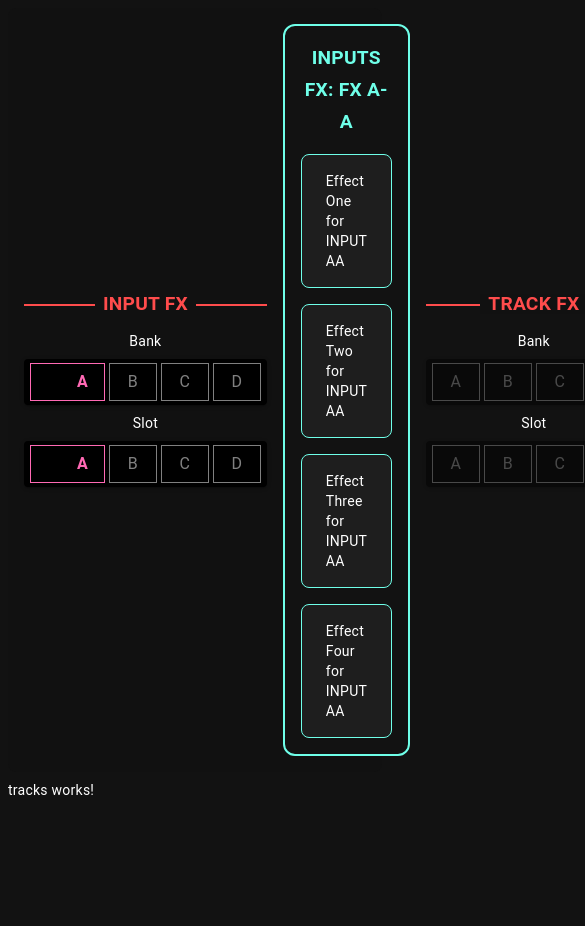
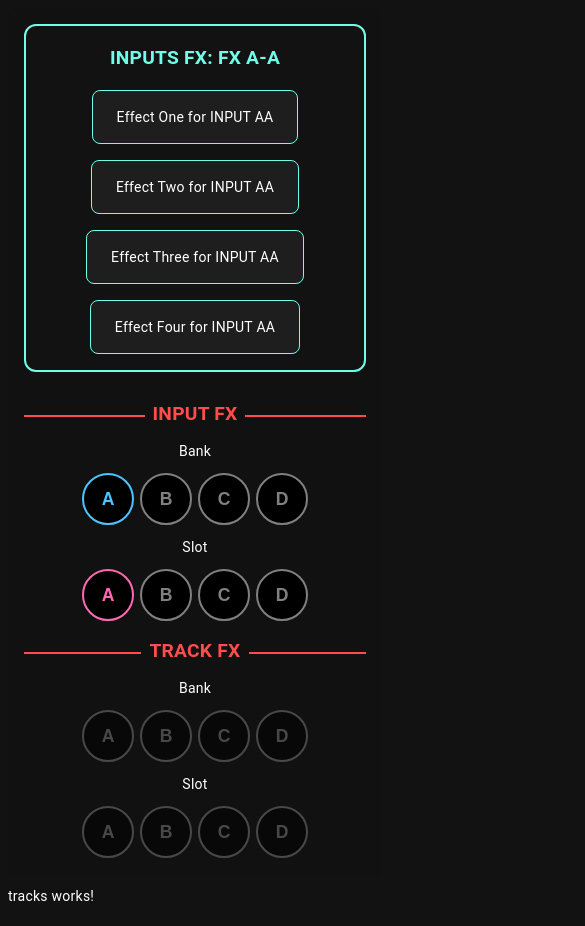
Before and after one commit to Markela-prog/LoopPresetCompanion, an Angular app: page / in a window 390 px wide. Shown: the top 926 px of the page, 585 px wide, since content can reach past the window. Before the commit the page ends 844 px from the top, so only its background shows below. Built offline with nearby package versions, Linux system fonts and the light colour scheme; a web font is replaced by a local one.

Commit message:
[LPC-21] Changed angular material to scss, improved mobile view

```diff
--- a/src/app/loopstation/control-panel/control-panel.component.html
+++ b/src/app/loopstation/control-panel/control-panel.component.html
@@ -1,5 +1,11 @@
 <div class="control-panel">
-  <div class="side">
+  <div class="screen-wrapper">
+    <div class="screen-container">
+      <app-screen></app-screen>
+    </div>
+  </div>
+
+  <div class="side input-side">
     <div class="panel-title-wrapper">
       <div class="panel-title">INPUT FX</div>
       <hr />
@@ -7,11 +13,7 @@
     <app-storage-selector type="input"></app-storage-selector>
   </div>
 
-  <div class="screen-container">
-    <app-screen></app-screen>
-  </div>
-
-  <div class="side">
+  <div class="side track-side">
     <div class="panel-title-wrapper">
       <div class="panel-title">TRACK FX</div>
       <hr />
--- a/src/app/loopstation/control-panel/control-panel.component.scss
+++ b/src/app/loopstation/control-panel/control-panel.component.scss
@@ -1,30 +1,43 @@
 .control-panel {
-  display: grid;
-  grid-template-columns: 1fr 3fr 1fr;
-  align-items: center;
+  display: flex;
+  flex-direction: column;
   background-color: #111;
   padding: 1rem;
   border-radius: 8px;
   gap: 1rem;
+
+  .screen-wrapper,
+  .input-side,
+  .track-side {
+    width: 100%;
+  }
+
+  .screen-wrapper {
+    position: sticky;
+    top: 0;
+    z-index: 10;
+    background-color: #111;
+    padding-bottom: 1rem;
+
+    .screen-container {
+      display: flex;
+      justify-content: center;
+      align-items: center;
+
+      .screen {
+        min-width: 320px;
+        width: 100%;
+        max-width: 600px;
+      }
+    }
+  }
 
   .side {
     display: flex;
     flex-direction: column;
     align-items: center;
     gap: 0.5rem;
-  }
-
-  .screen-container {
-    display: flex;
-    justify-content: center;
-    align-items: center;
-    width: 100%;
-
-    .screen {
-      min-width: 320px;
-      width: 100%;
-      max-width: 600px;
-    }
+    min-width: 240px;
   }
 
   .panel-title-wrapper {
@@ -55,10 +68,29 @@
       z-index: 0;
     }
   }
+
   .toggle-label {
     font-weight: 500;
     color: #ff4c4c;
     margin-top: 0.5rem;
     font-size: 0.9rem;
   }
+
+  @media (min-width: 1025px) {
+    display: grid;
+    grid-template-columns: 1fr 3fr 1fr;
+    grid-template-areas: 'input screen track';
+
+    .input-side {
+      grid-area: input;
+    }
+
+    .screen-wrapper {
+      grid-area: screen;
+    }
+
+    .track-side {
+      grid-area: track;
+    }
+  }
 }
--- a/src/app/loopstation/control-panel/storage-selector/storage-selector.component.html
+++ b/src/app/loopstation/control-panel/storage-selector/storage-selector.component.html
@@ -1,25 +1,27 @@
 <div class="toggle-label">Bank</div>
-<mat-button-toggle-group
-  [value]="isActiveSide() ? activeBank() : null"
-  (change)="onBankChange($event.value)"
-  [ngClass]="{ inactive: !isActiveSide() }"
-  appearance="legacy"
-  exclusive
->
+<div class="toggle-group bank-group" [class.inactive]="!isActiveSide()">
   @for (bank of banks; track bank) {
-    <mat-button-toggle [value]="bank">{{ bank }}</mat-button-toggle>
+    <button
+      type="button"
+      class="toggle-button"
+      [class.active-bank]="activeBank() === bank && isActiveSide()"
+      (click)="onBankChange(bank)"
+    >
+      {{ bank }}
+    </button>
   }
-</mat-button-toggle-group>
+</div>
 
 <div class="toggle-label">Slot</div>
-<mat-button-toggle-group
-  [value]="isActiveSide() ? activeSlot() : null"
-  (change)="onSlotChange($event.value)"
-  [ngClass]="{ inactive: !isActiveSide() }"
-  appearance="legacy"
-  exclusive
->
+<div class="toggle-group slot-group" [class.inactive]="!isActiveSide()">
   @for (slot of slots; track slot) {
-    <mat-button-toggle [value]="slot">{{ slot }}</mat-button-toggle>
+    <button
+      type="button"
+      class="toggle-button"
+      [class.active-slot]="activeSlot() === slot && isActiveSide()"
+      (click)="onSlotChange(slot)"
+    >
+      {{ slot }}
+    </button>
   }
-</mat-button-toggle-group>
+</div>
--- a/src/app/loopstation/control-panel/storage-selector/storage-selector.component.scss
+++ b/src/app/loopstation/control-panel/storage-selector/storage-selector.component.scss
@@ -4,32 +4,47 @@
   align-items: center;
   gap: 0.5rem;
 
-  ::ng-deep .mat-button-toggle-group {
-    background-color: black;
-    border-radius: 4px;
+  .toggle-group {
+    display: flex;
+    gap: 6px;
     padding: 4px;
+    transition: opacity 0.3s;
+
+    &.inactive {
+      opacity: 0.5;
+    }
   }
 
-  ::ng-deep .mat-button-toggle {
-    min-width: 48px;
+  .toggle-button {
+    width: 52px;
+    height: 52px;
+    border-radius: 50%;
+    background-color: black;
     color: gray;
-    border: 1px solid gray;
-    background-color: black !important;
-    margin: 0 2px;
+    border: 2px solid gray;
+    cursor: pointer;
+    font-size: 1.1rem;
+    font-weight: 600;
+    transition: all 0.2s ease;
+
+    display: flex;
+    justify-content: center;
+    align-items: center;
 
     &:hover {
       background-color: #111;
     }
   }
 
-  ::ng-deep .mat-button-toggle-checked {
-    color: #ff69b4 !important;
-    border-color: #ff69b4 !important;
-    background-color: black !important;
-    font-weight: bold;
+  .active-bank {
+    color: #4dc3ff;
+    border-color: #4dc3ff;
+    font-weight: 700;
   }
 
-  .inactive {
-    opacity: 0.5;
+  .active-slot {
+    color: #ff69b4;
+    border-color: #ff69b4;
+    font-weight: 700;
   }
 }
```
